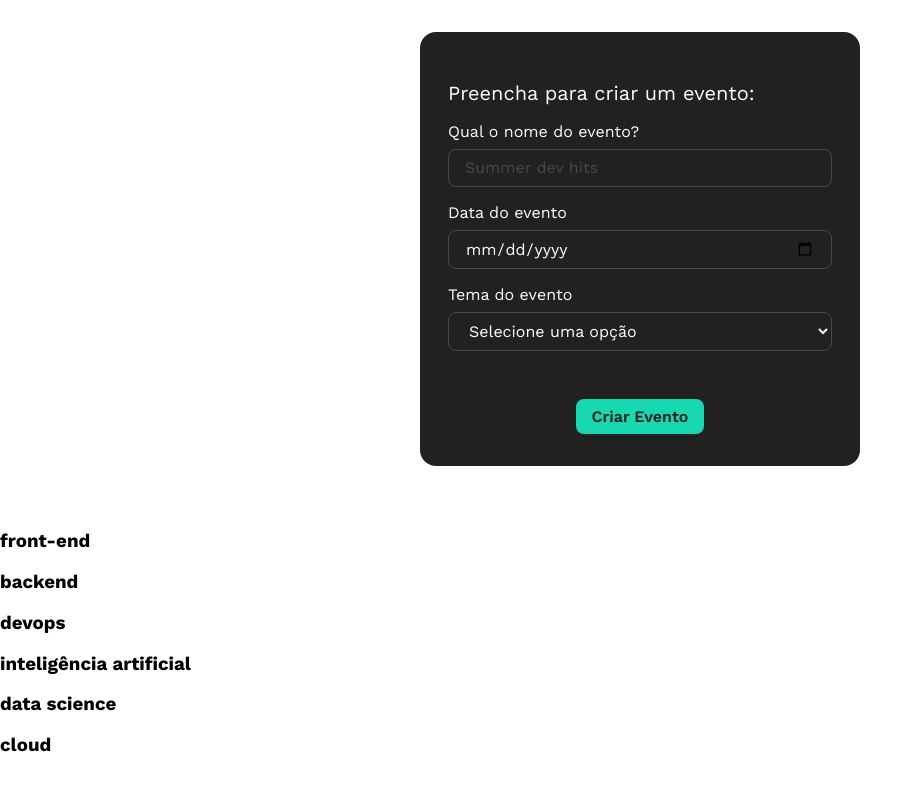
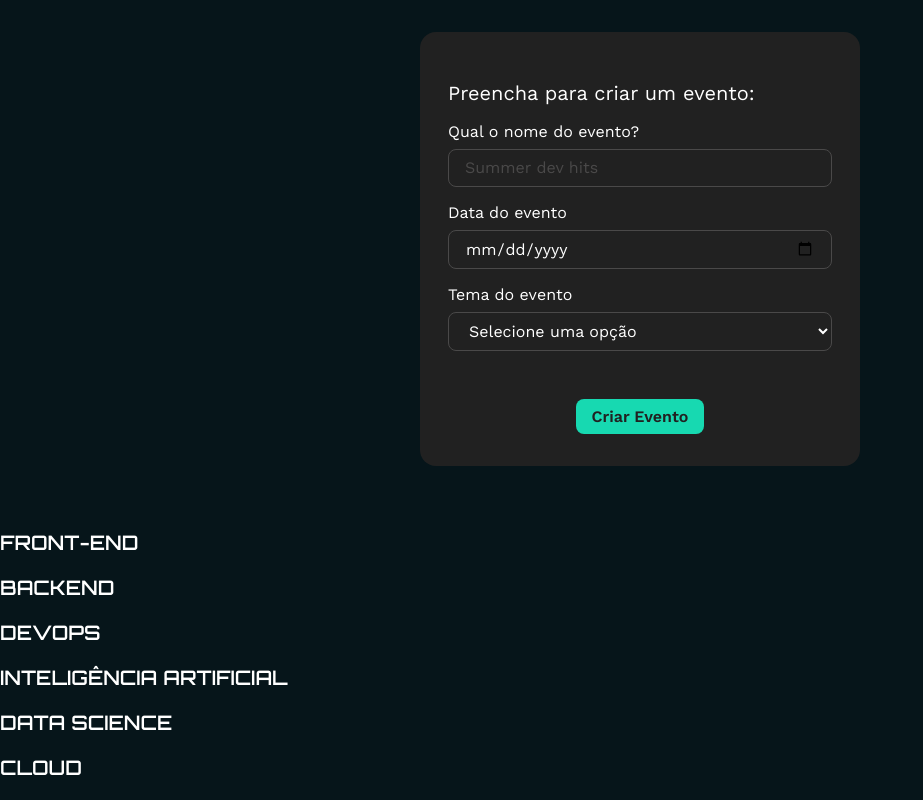
Before and after one commit to noname697/Tecboard-React, a React (Vite) app: page / in a window 1280 px wide. Shown: the part 715-1515 px from the top of the page, without its empty margins (0-923 px from the left). Before the commit the page ends 1490 px from the top, so only its background shows below. Built offline with nearby package versions, Linux system fonts and the light colour scheme.

Commit message:
Estilizando Tema

```diff
--- a/src/componentes/Tema/index.jsx
+++ b/src/componentes/Tema/index.jsx
@@ -1,5 +1,5 @@
 import "./tema.estilos.css";
 
 export const Tema = ({ tema }) => {
-  return <h3>{tema.nome}</h3>;
+  return <h3 className="titulo-tema">{tema.nome}</h3>;
 };
--- a/src/componentes/Tema/tema.estilos.css
+++ b/src/componentes/Tema/tema.estilos.css
@@ -0,0 +1,9 @@
+.titulo-tema {
+    color         : #ffffff;
+    font-family   : "Orbitron", sans-serif;
+    font-weight   : 600;
+    font-size     : 20px;
+    line-height   : 125%;
+    letter-spacing: 10%;
+    text-transform: uppercase;
+}
--- a/src/index.css
+++ b/src/index.css
@@ -1,3 +1,7 @@
 * {
     font-family: "Work Sans", sans-serif;
 }
+
+body{
+    background-color: #06151A;
+}
```
